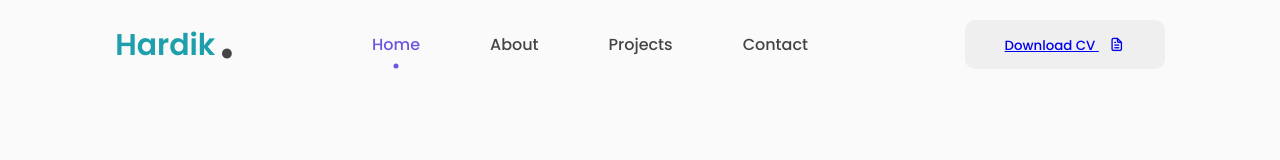
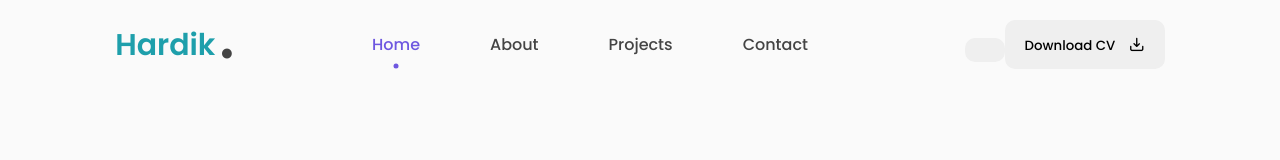
Before and after one commit to HardikPrajapati555/Portfolio-project, a plain HTML site: page index.html in a window 1280 px wide. Shown: the top 160 px of the page. Drawn offline with nearby package versions, Linux system fonts and the light colour scheme.

Commit message:
Update index.html

```diff
--- a/index.html
+++ b/index.html
@@ -49,9 +49,11 @@
         </div>
         <div class="nav-button">
           <button class="btn">
-            <a href="myresume om(2).pdf" download class="btn">
-        Download CV <i class="uil uil-file-alt"></i>
-    </a>
+            <a href="myresume om(2).pdf" download>
+                    <button class="btn">
+                      Download CV <i class="uil uil-import"></i>
+                    </button>
+                  </a>
           </button>
         </div>
         <div class="nav-menu-btn">
```
